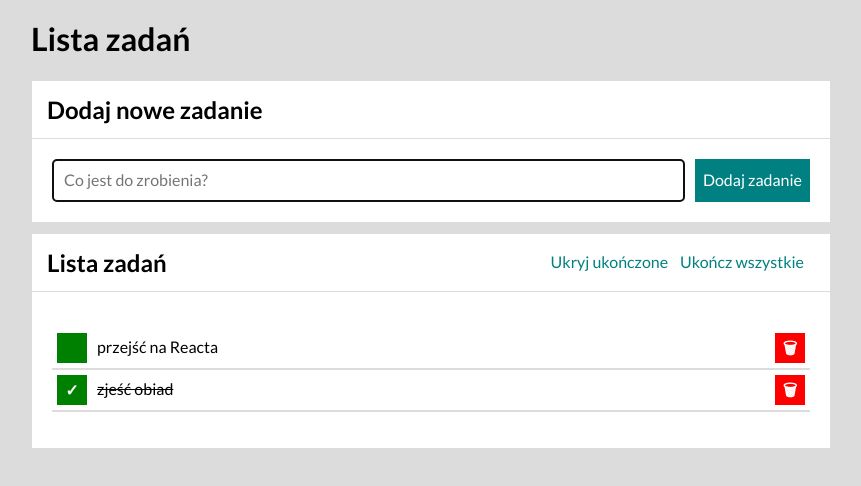
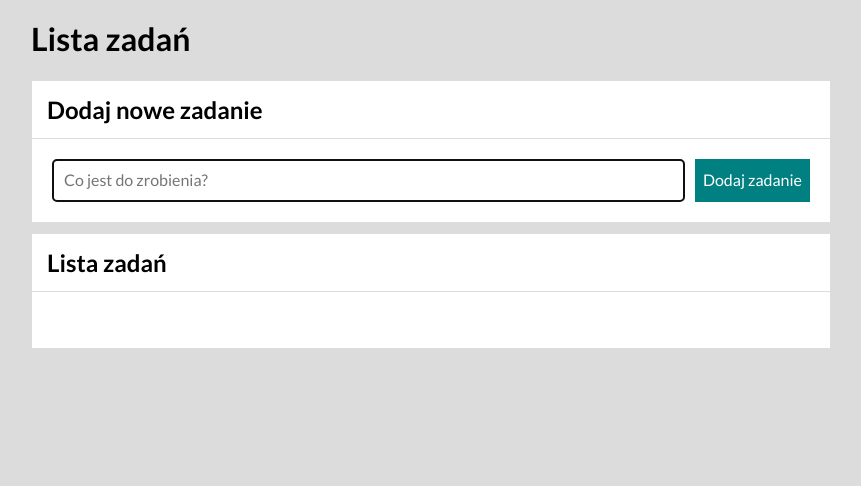
Before and after one commit to danonstinson/todos-list-react, a React (Create React App) app: page / in a window 1280 px wide. Shown: the top 486 px of the page, without its empty margins (209-1070 px from the left). Built offline with nearby package versions, Linux system fonts and the light colour scheme.

Commit message:
tasks localstorage added

```diff
--- a/src/App.js
+++ b/src/App.js
@@ -1,4 +1,4 @@
-import React, { useState } from 'react';
+import React, { useEffect, useState } from 'react';
 import Form from "./Form";
 import Tasks from "./Tasks";
 import Buttons from "./Buttons";
@@ -8,10 +8,13 @@ import Container from "./Container";
 
 function App() {
   const [hideDone, setHideDone] = useState(false);
-  const [tasks, setTasks] = useState([
-    { id: 1, content: "przejść na Reacta", done: false },
-    { id: 2, content: "zjeść obiad", done: true },
-  ]);
+  const [tasks, setTasks] = useState(
+    JSON.parse(localStorage.getItem("tasks")) || []
+  );
+
+  useEffect(() => {
+    localStorage.setItem("tasks", JSON.stringify(tasks));
+  }, [tasks]);
 
   const toggleHideDone = () => {
     setHideDone(hideDone => !hideDone);
```
